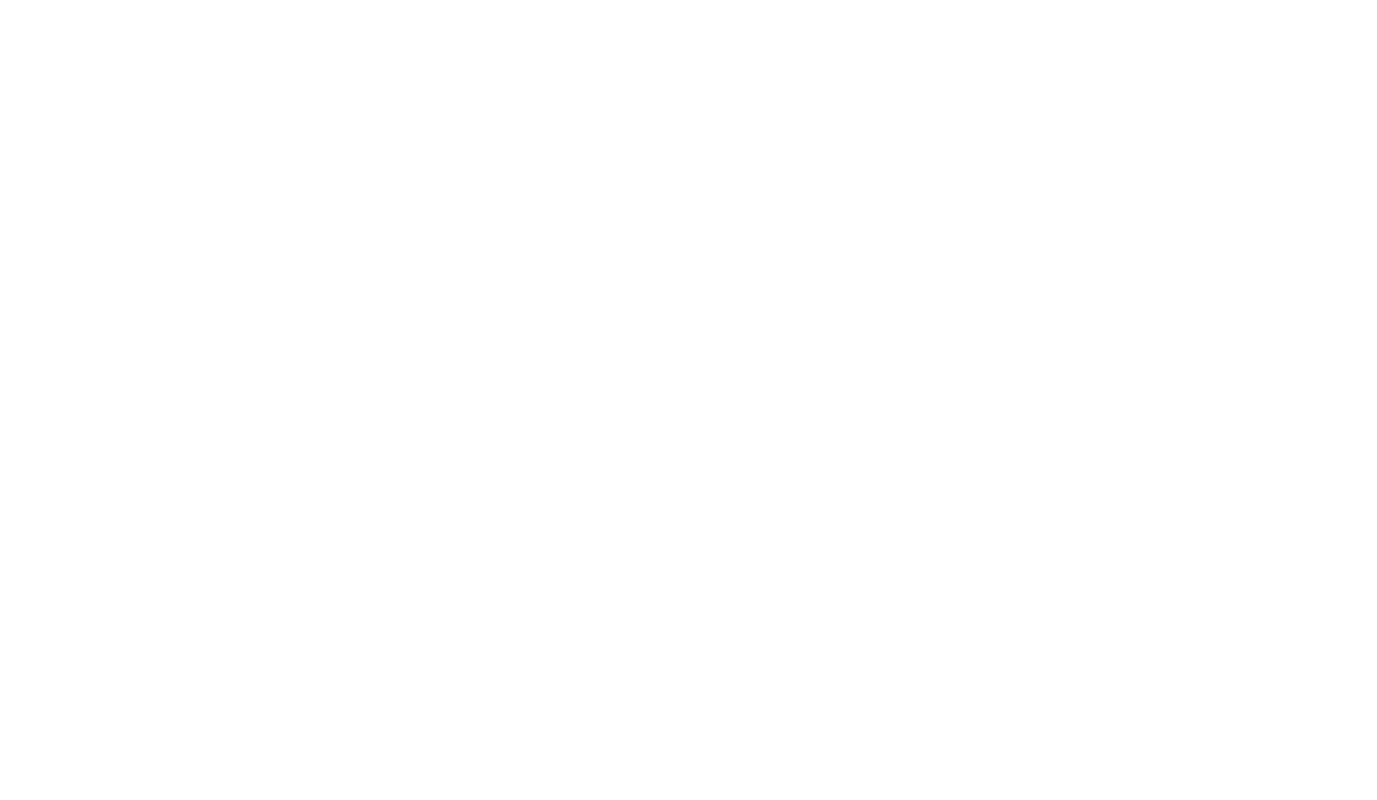
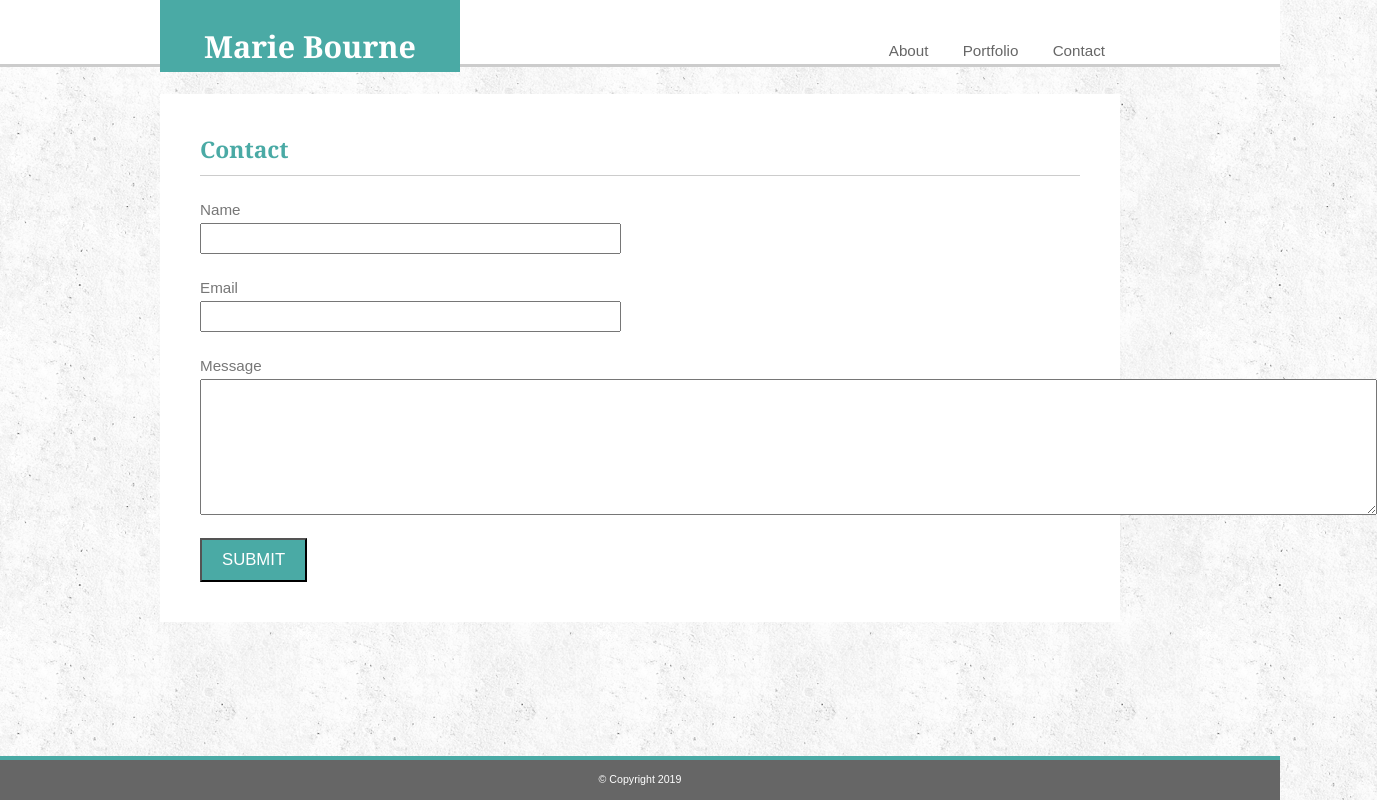
Before and after one commit to BourneID7/Basic-Portfolio, a plain HTML site: page contact.html in a window 1280 px wide. Shown: the whole page, 1377 px wide, since content can reach past the window. Drawn offline with Linux system fonts and the light colour scheme.

Commit message:
built html for contact page & added styles for form elements

```diff
--- a/assets/css/style.css
+++ b/assets/css/style.css
@@ -7,6 +7,7 @@ body {
     background-image: url("../images/wall4.png");
     font-family: Arial, Helvetica, sans-serif;
     color: #777;
+    font-size: 95%;
 }
 #navBkgd {
     background-color: #fff;
@@ -32,7 +33,7 @@ h1 {
     color: white;
     font-family: Georgia, 'Times New Roman', Times, serif;
     text-align: center;
-    padding: 23px 20px 5px 20px;
+    padding: 26px 20px 5px 20px;
     width: 260px;
     float: left;
 }
@@ -95,10 +96,25 @@ p {
 }
 #footerBkgd {
     background-color: #666;
-    border-top: #4aaaa5 3px solid;
+    border-top: #4aaaa5 4px solid;
     width: 100%;
     height: 40px;
     position: fixed;
     display: block;
     bottom: 0;
 }
+/* form styles */
+.formField {
+    line-height: 200%;
+    margin-bottom: 20px;
+}
+.btn {
+    background-color: #4aaaa5;
+    font-size: 110%;
+    text-align: center;
+    color: #fff;
+    padding: 10px 20px;
+}
+.btn:hover {
+    background-color: #666;
+}
--- a/contact.html
+++ b/contact.html
@@ -0,0 +1,46 @@
+<!DOCTYPE html>
+<html>
+    <head>
+        <title>Bourne Portfolio</title>
+        <link type="text/css" rel="stylesheet" href="assets/css/style.css" />
+    </head>
+    <body>
+        <!--extend top nav background full width-->
+        <div id="navBkgd"></div>
+        <!--content centered-->
+        <div class="container">
+            <!--top nav-->
+            <header>
+                <h1>Marie Bourne</h1>
+                <nav>
+                    <ul class="nav">
+                        <li><a href="index.html">About</a></li>
+                        <li><a href="portfolio.html">Portfolio</a></li>
+                        <li><a href="contact.html">Contact</a></li>
+                    </ul>
+                </nav>
+            </header>
+            <!--main content-->
+            <main>
+                <h2>Contact</h2>
+                <form>
+                    <p>Name</p>
+                    <input type="text" name="name" size="50" class="formField">
+                    <p>Email</p>
+                    <input type="email" name="email" size="50" class="formField">
+                    <p>Message</p>
+                    <textarea name="message" rows="5" cols="145" class="formField"></textarea>
+                    <input type="submit" value="SUBMIT" class="btn">
+                </form>
+            </main>
+
+        </div>
+        <!--extend footer background full width-->
+        <div id="footerBkgd">
+                <div class="container">
+                    <footer><p class="copywrite">&copy; Copyright 2019</p></footer>
+                </div>
+        </div>
+
+    </body>
+</html>
```
Also changed, not shown: index.html (+1 -1 lines).
